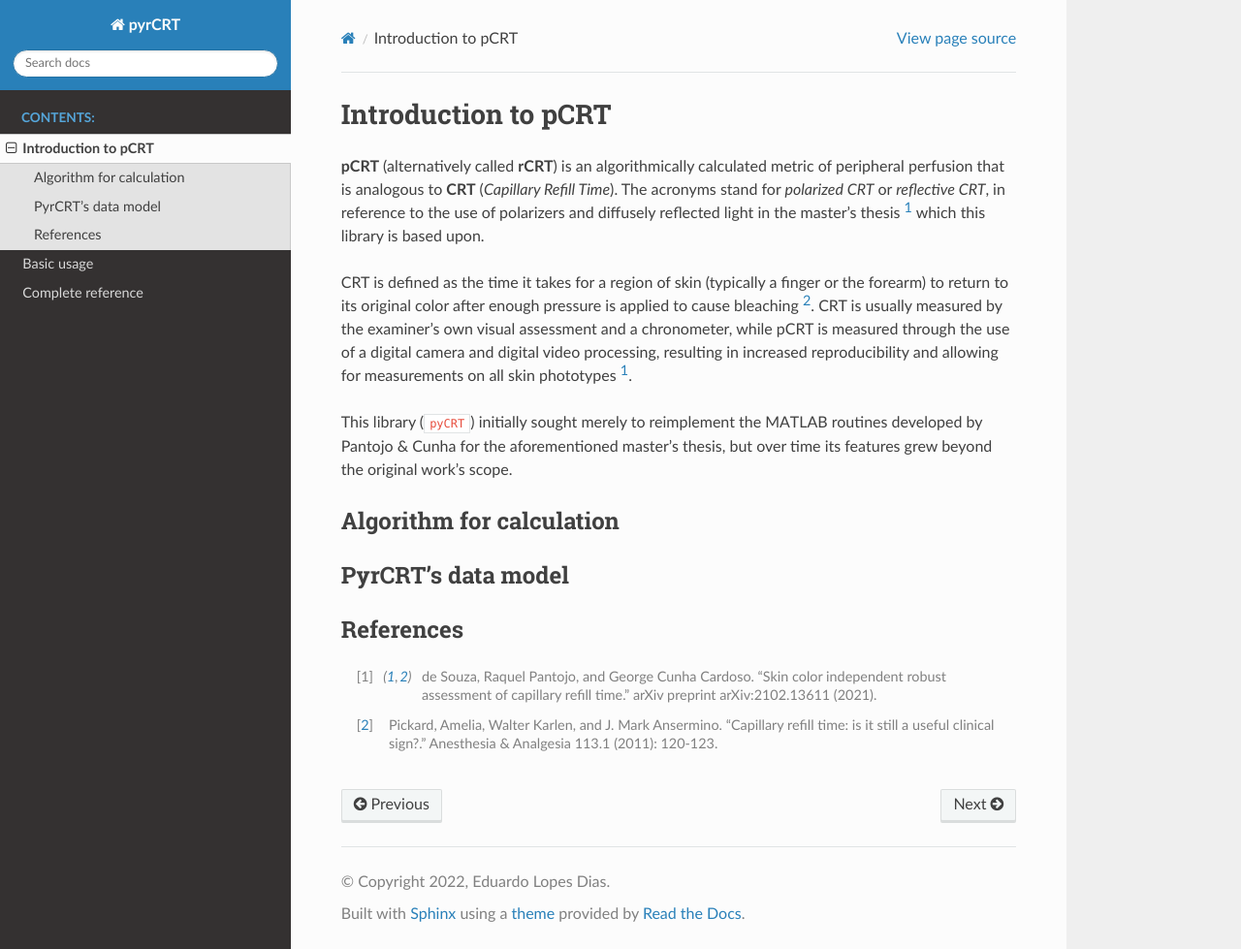
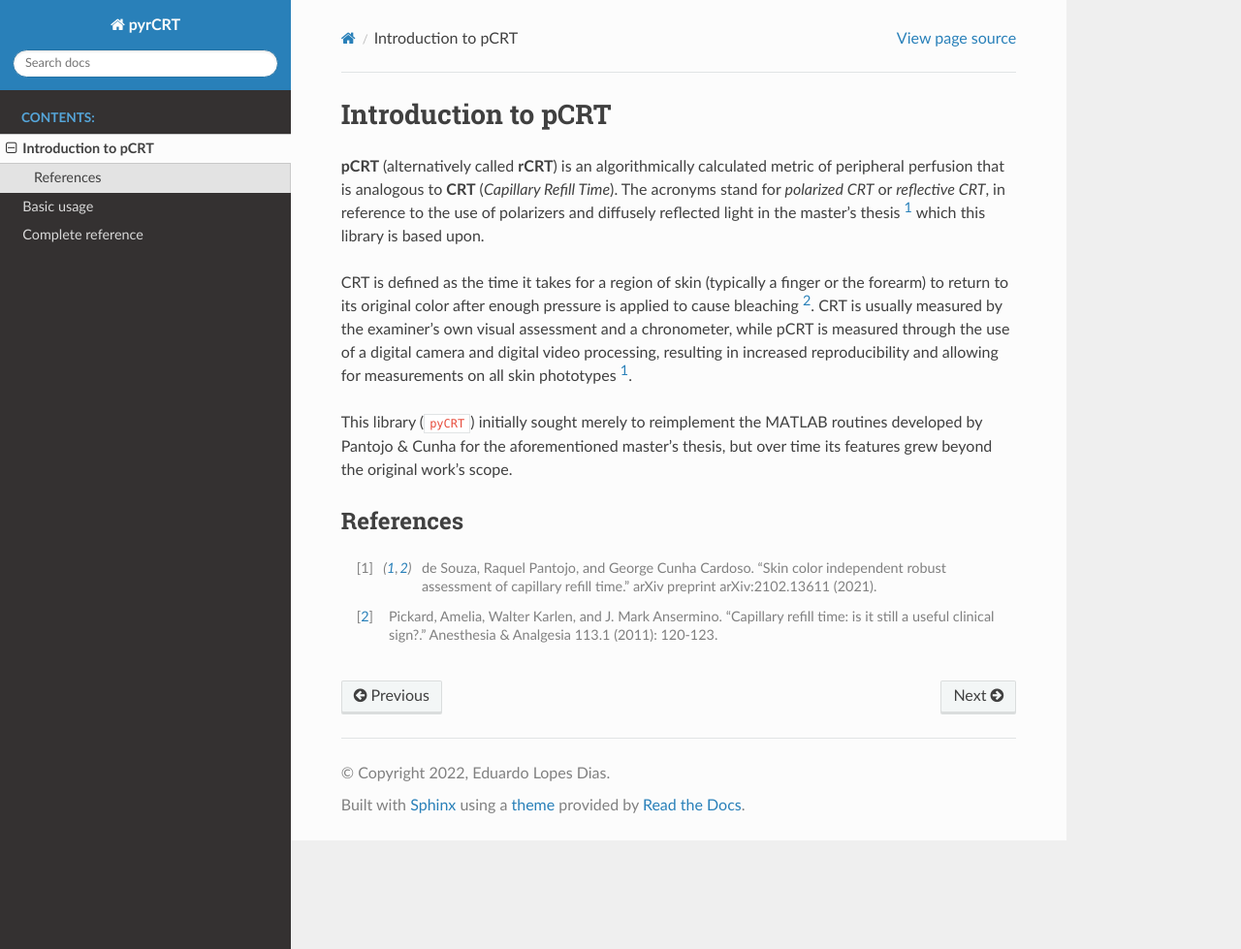
Before and after one commit to Photobiomedical-Instrumentation-Group/pyCRT, a Sphinx documentation site: the page built from docs/source/introduction.rst, in a window 1280 px wide and 979 px high. Shown: the whole window at 97% size. Built offline with Sphinx 7.4.7 and the Read the Docs theme 3.1.0, drawn with Linux system fonts in a browser that asks for light colours.

Commit message:
Fixed mistakes in introduction.rst

```diff
--- a/docs/source/introduction.rst
+++ b/docs/source/introduction.rst
@@ -20,18 +20,6 @@ This library (``pyCRT``) initially sought merely to reimplement the MATLAB
 routines developed by Pantojo & Cunha for the aforementioned master's thesis,
 but over time its features grew beyond the original work's scope.
 
-
-.. _algorithm:
-
-Algorithm for calculation
-=========================
-
-
-
-PyrCRT's data model
-===================
-
-
 References
 ==========
 
```
